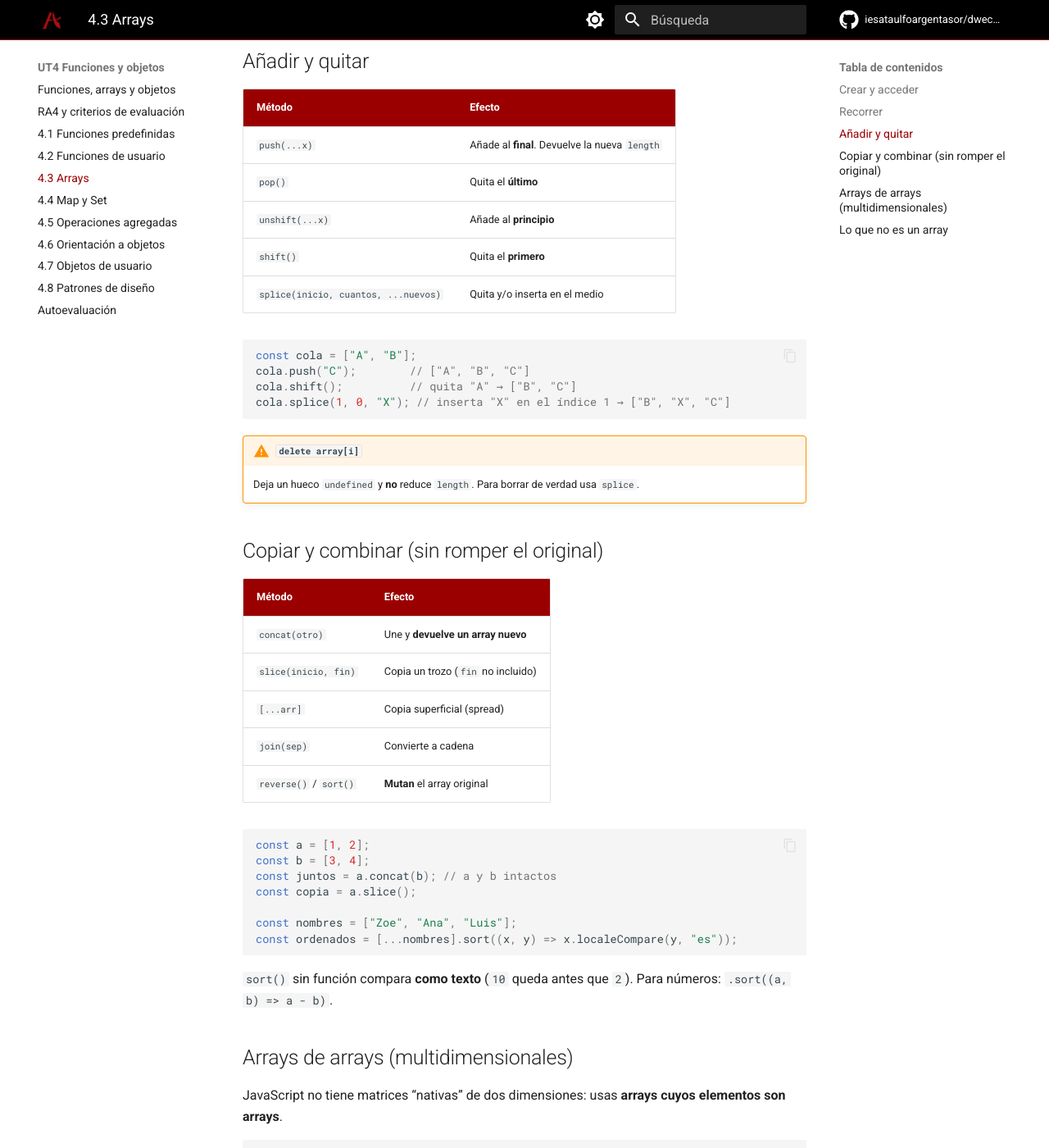
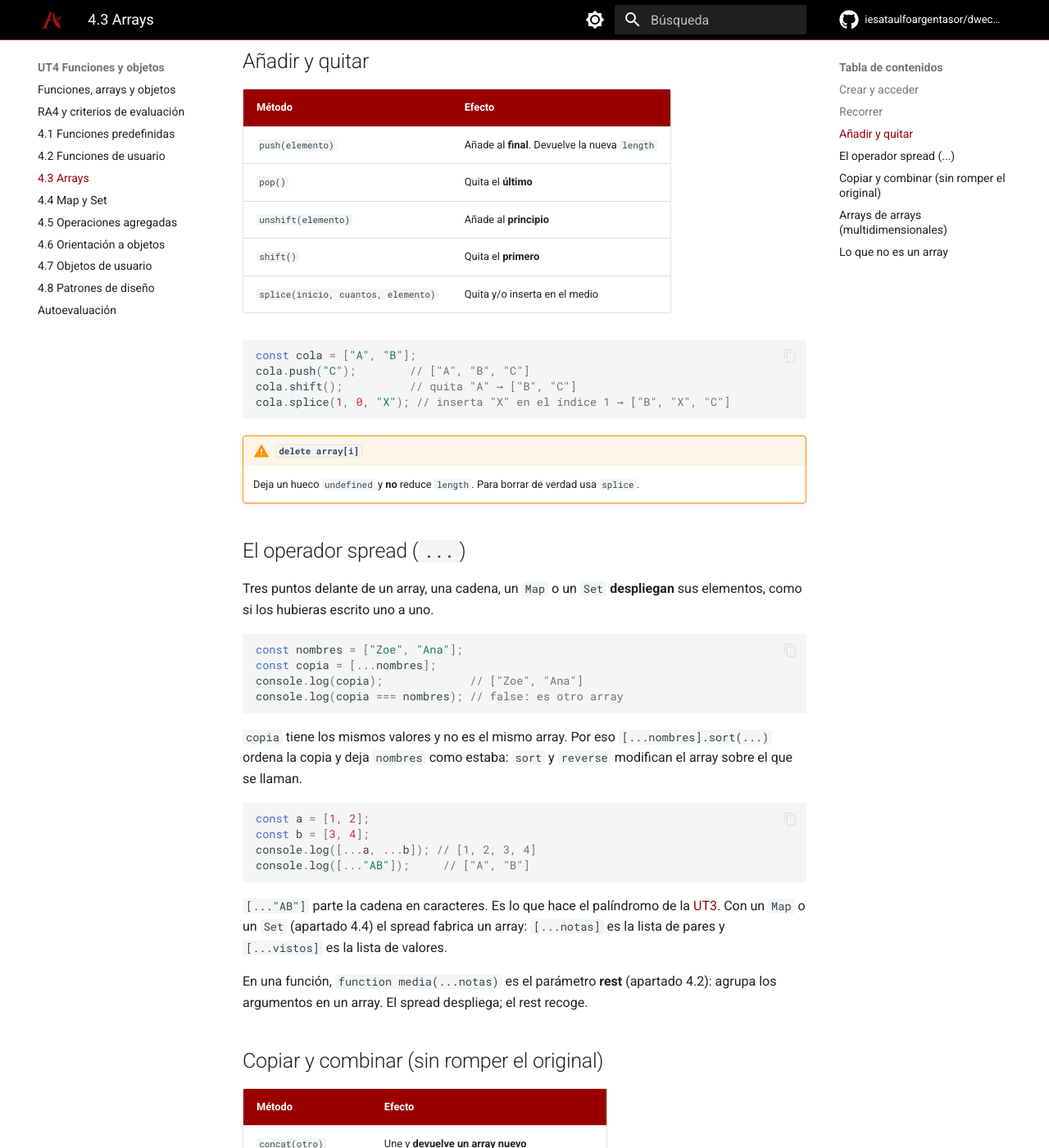
Before and after one commit to iesataulfoargentasor/dwec_2026_2027, an MkDocs documentation site: the page built from docs/ut4/arrays.md, in a window 1280 px wide and 1400 px high, scrolled down 1257 px. Shown: the whole window at 82% size. Built offline with MkDocs 1.6.1 and Material for MkDocs 9.7.7, drawn with Linux system fonts in a browser that asks for light colours; comment, search, counter and statistics services are not loaded; some of the changed text lies outside the part shown.

Commit message:
Explicar el operador spread al copiar arrays en la UT4.
Los ejemplos de la UT3, de Map y de Set ya lo usaban sin decir qué hacen los tres puntos.

Co-authored-by: Cursor <cursoragent@cursor.com>

````diff
--- a/docs/ut4/arrays.md
+++ b/docs/ut4/arrays.md
@@ -55,11 +55,11 @@ for (const coche of coches) {
 
 | Método | Efecto |
 | --- | --- |
-| `push(...x)` | Añade al **final**. Devuelve la nueva `length` |
+| `push(elemento)` | Añade al **final**. Devuelve la nueva `length` |
 | `pop()` | Quita el **último** |
-| `unshift(...x)` | Añade al **principio** |
+| `unshift(elemento)` | Añade al **principio** |
 | `shift()` | Quita el **primero** |
-| `splice(inicio, cuantos, ...nuevos)` | Quita y/o inserta en el medio |
+| `splice(inicio, cuantos, elemento)` | Quita y/o inserta en el medio |
 
 ```javascript
 const cola = ["A", "B"];
@@ -71,13 +71,37 @@ cola.splice(1, 0, "X"); // inserta "X" en el índice 1 → ["B", "X", "C"]
 !!! warning "`delete array[i]`"
     Deja un hueco `undefined` y **no** reduce `length`. Para borrar de verdad usa `splice`.
 
+## El operador spread (`...`)
+
+Tres puntos delante de un array, una cadena, un `Map` o un `Set` **despliegan** sus elementos, como si los hubieras escrito uno a uno.
+
+```javascript
+const nombres = ["Zoe", "Ana"];
+const copia = [...nombres];
+console.log(copia);             // ["Zoe", "Ana"]
+console.log(copia === nombres); // false: es otro array
+```
+
+`copia` tiene los mismos valores y no es el mismo array. Por eso `[...nombres].sort(...)` ordena la copia y deja `nombres` como estaba: `sort` y `reverse` modifican el array sobre el que se llaman.
+
+```javascript
+const a = [1, 2];
+const b = [3, 4];
+console.log([...a, ...b]); // [1, 2, 3, 4]
+console.log([..."AB"]);     // ["A", "B"]
+```
+
+`[..."AB"]` parte la cadena en caracteres. Es lo que hace el palíndromo de la [UT3](../ut3/string.md). Con un `Map` o un `Set` (apartado 4.4) el spread fabrica un array: `[...notas]` es la lista de pares y `[...vistos]` es la lista de valores.
+
+En una función, `function media(...notas)` es el parámetro **rest** (apartado 4.2): agrupa los argumentos en un array. El spread despliega; el rest recoge.
+
 ## Copiar y combinar (sin romper el original)
 
 | Método | Efecto |
 | --- | --- |
 | `concat(otro)` | Une y **devuelve un array nuevo** |
 | `slice(inicio, fin)` | Copia un trozo (`fin` no incluido) |
-| `[...arr]` | Copia superficial (spread) |
+| `[...arr]` | Copia con spread: otro array, mismos valores |
 | `join(sep)` | Convierte a cadena |
 | `reverse()` / `sort()` | **Mutan** el array original |
 
````
Also changed, not shown: docs/ut3/string.md (+1 -1 lines), docs/ut4/funciones-usuario.md (+1 -1 lines), docs/ut4/map-set.md (+2 -2 lines).
